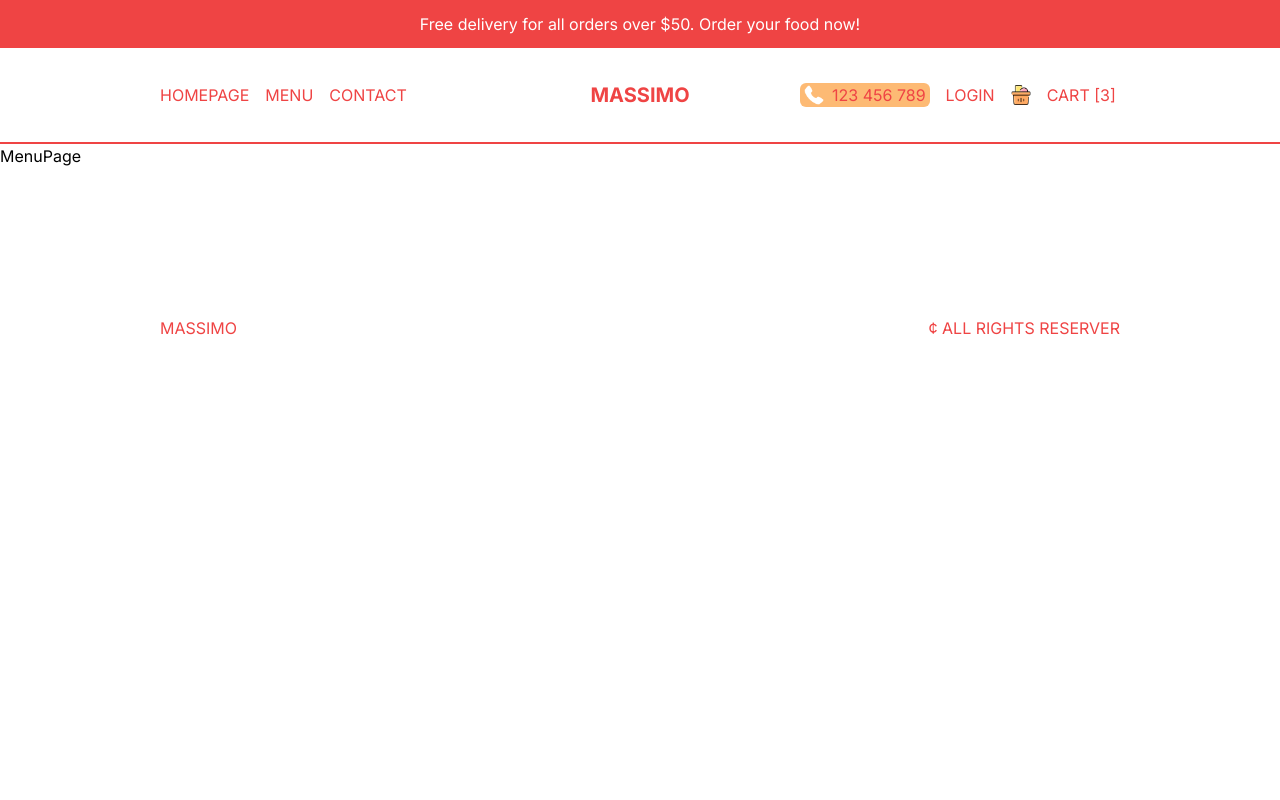
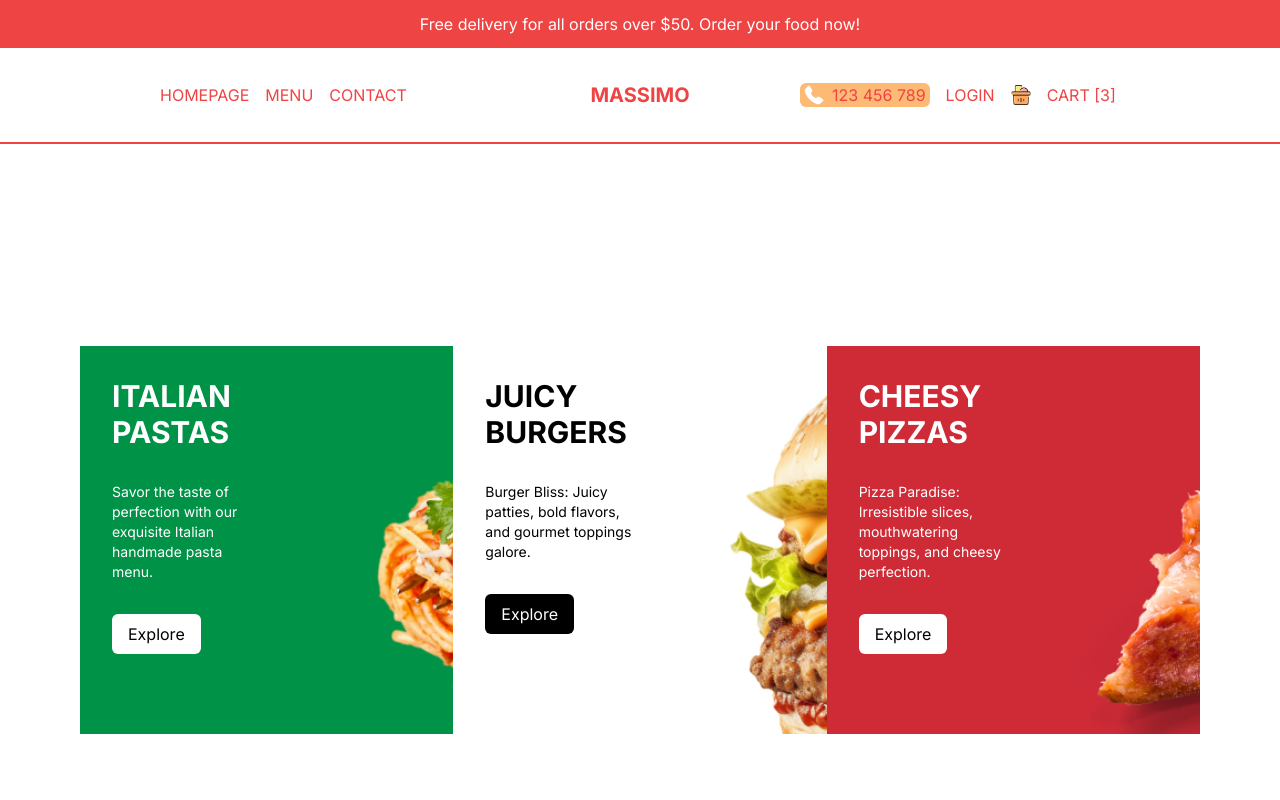
Before and after one commit to branmeco/restaurantapp, a Next.js app: page /menu in a window 1280 px wide. Shown: the top 800 px of the page. Built offline with nearby package versions, Linux system fonts and the light colour scheme.

Commit message:
Category Page Design

```diff
--- a/src/app/menu/page.tsx
+++ b/src/app/menu/page.tsx
@@ -1,9 +1,34 @@
-import React from 'react'
+import { menu } from "@/data";
+import Link from "next/link";
+import React from "react";
 
 const MenuPage = () => {
   return (
-    <div>MenuPage</div>
-  )
-}
+    <div className="p-2 lg:px-20 xl:px-20 h-[calc(100vh-2rem)] md:h-[calc(100vh-.5rem)] flex flex-col md:flex-row items-center">
+      {menu.map((category) => (
+        <Link
+          href={`/menu/${category.slug}`}
+          key={category.id}
+          className="w-full h-1/3 bg-cover p-8 md:h-1/2"
+          style={{ backgroundImage: `url(${category.img})` }}
+        >
+          <div className={`text-${category.color} w-1/2`}>
+            <h1 className="uppercase font-bold text-3xl">{category.title}</h1>
+            <p className="text-sm my-8">{category.desc}</p>
+            <button
+              className={`hidden xl:block ${category.color === "white" // Comprueba si el fondo es blanco
+                  ? "bg-white text-black" // Si es blanco, el botón tiene fondo negro y texto blanco
+                  : "bg-black text-white" // Si no es blanco, el botón tiene fondo blanco y texto negro
+                } py-2 px-4 rounded-md`}
+            >
+              Explore
+            </button>
 
-export default MenuPage
+          </div>
+        </Link>
+      ))}
+    </div>
+  );
+};
+
+export default MenuPage;
--- a/src/app/page.tsx
+++ b/src/app/page.tsx
@@ -1,7 +1,6 @@
 import Featured from '@/components/Featured'
 import Slider from '@/components/Slider'
 import Offer from '@/components/Offer'
-import Image from 'next/image'
 
 export default function Home() {
   return (
```
